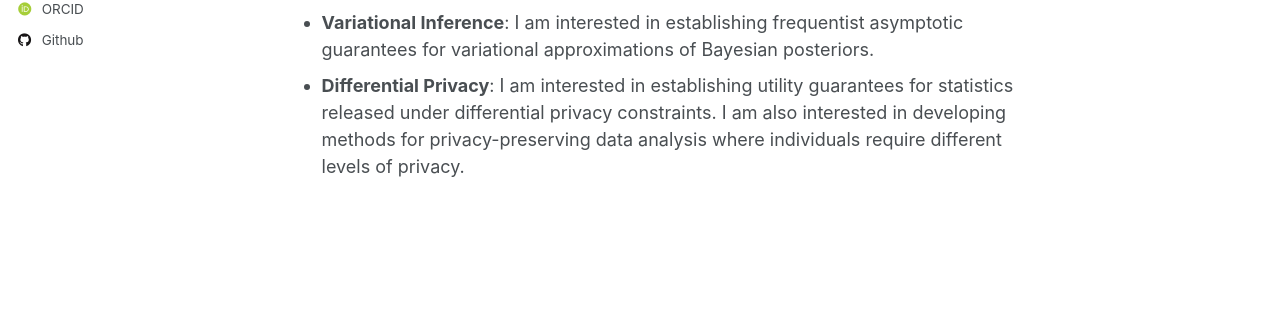
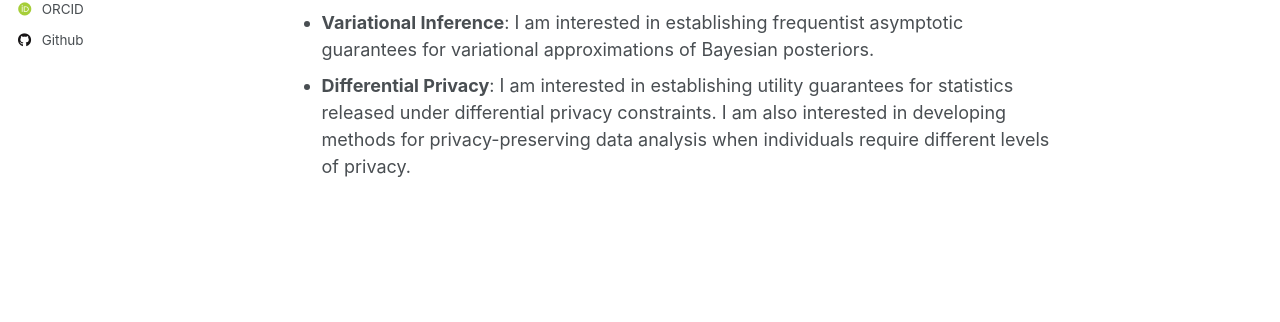
Before and after one commit to rray123/rray123.github.io, a Jekyll site: the page built from _pages/about.md, in a window 1280 px wide and 1017 px high. Shown: the part 438-760 px from the top of the window. Built offline with Jekyll 4.4.1, drawn with Linux system fonts in a browser that asks for light colours; some web fonts are replaced.

Commit message:
Update about.md

```diff
--- a/_pages/about.md
+++ b/_pages/about.md
@@ -12,4 +12,4 @@ I am a fourth-year PhD candidate at the Department of Statistics at Columbia Uni
 I am primarily interested in robust and reliable statistical inference. Specifically, I have focused on the following:
 * **Robust Bayesian methods under model misspecification**: I am interested in establishing frequentist asymptotic guarantees for Bayesian methods that are "robust" to likelihood (model) misspecification. See my recent work [here](https://arxiv.org/pdf/2310.07900) and [here](https://rray123.github.io/files/Theoretical_guarantees_for_data_dependent_posterior_tempering-186.pdf) on posterior tempering, one such method.
 * **Variational Inference**: I am interested in establishing frequentist asymptotic guarantees for variational approximations of Bayesian posteriors.
-* **Differential Privacy**: I am interested in establishing utility guarantees for statistics released under differential privacy constraints. I am also interested in developing methods for privacy-preserving data analysis where individuals require different levels of privacy.
+* **Differential Privacy**: I am interested in establishing utility guarantees for statistics released under differential privacy constraints. I am also interested in developing methods for privacy-preserving data analysis when individuals require different levels of privacy.
```
